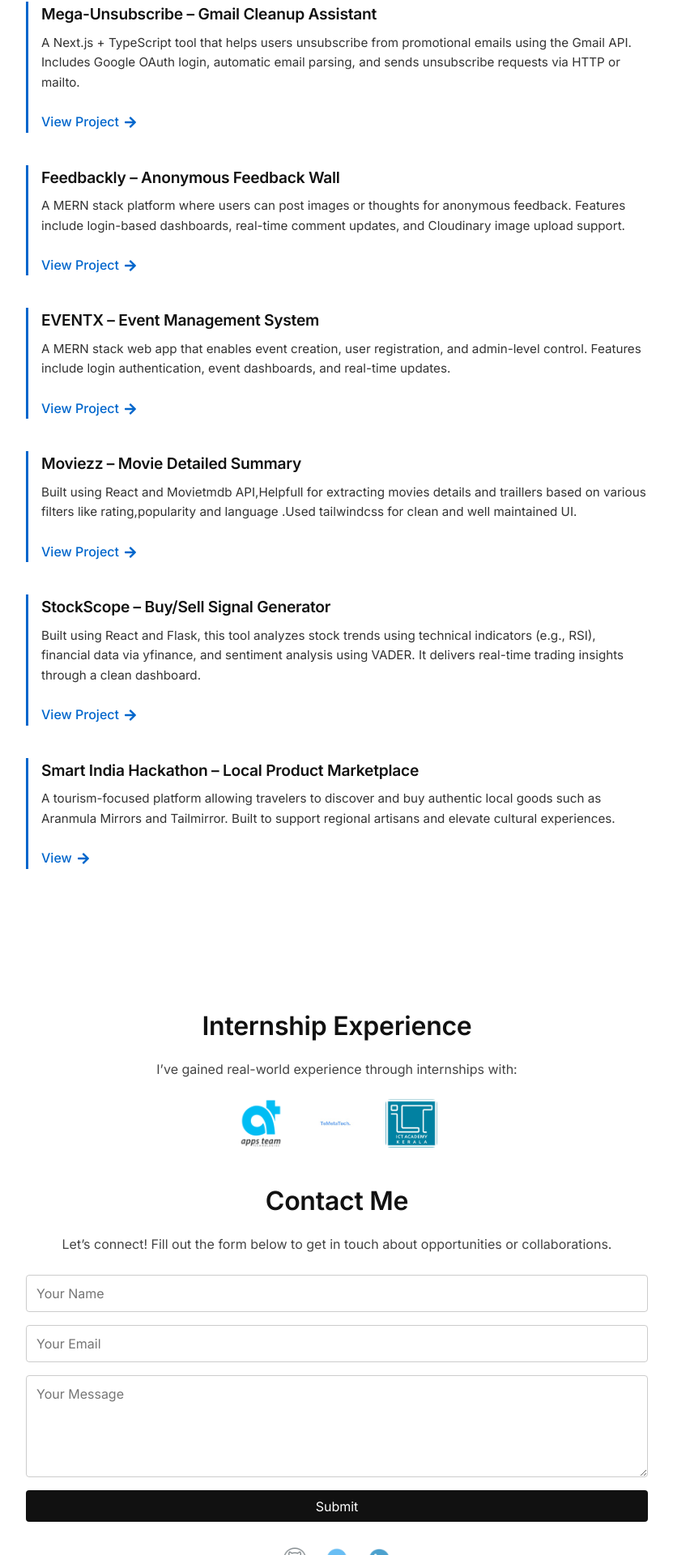
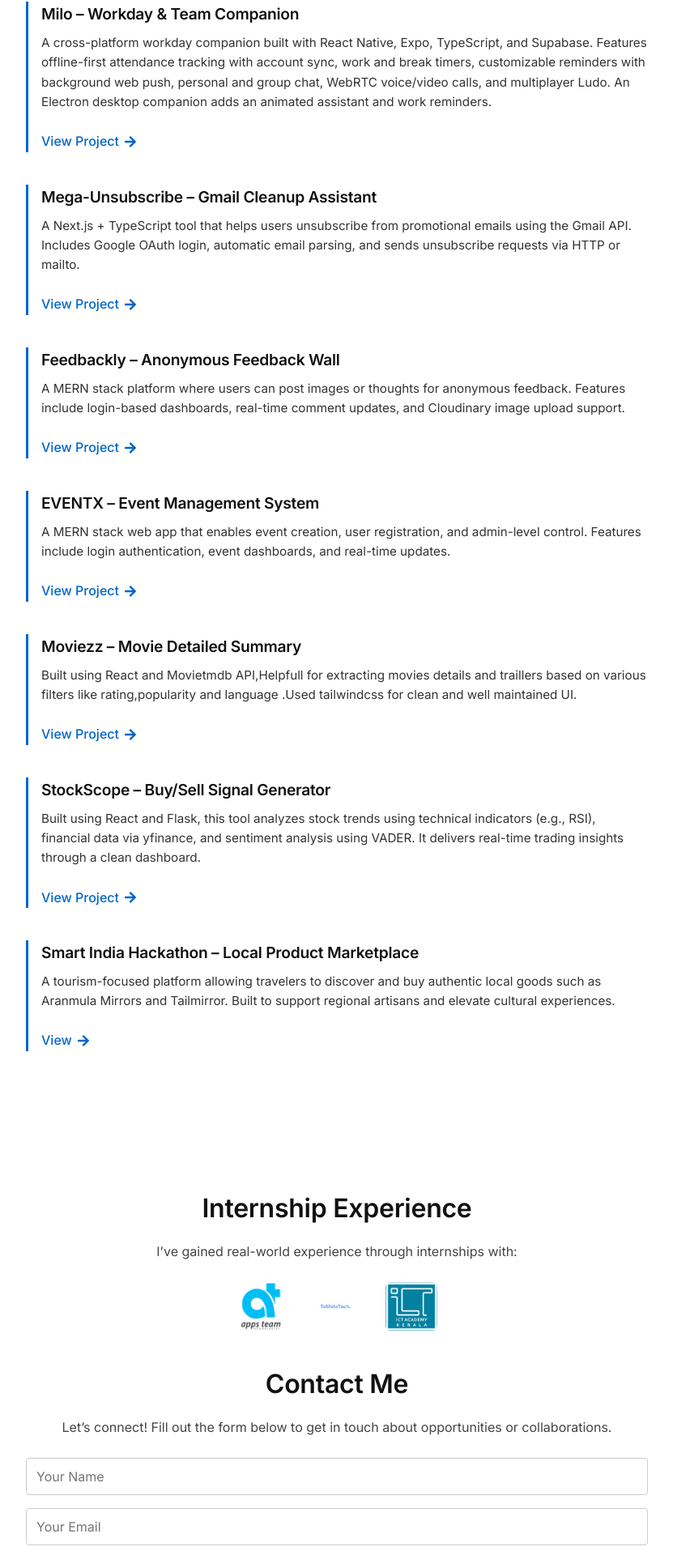
Before and after one commit to sharjicodes/SharjithAportfolio, a React (Create React App) app: page / in a window 1280 px wide. Shown: the part 627-2547 px from the top of the page at 81% size, without its empty margins (224-1055 px from the left). Built offline with nearby package versions, Linux system fonts and the light colour scheme.

Commit message:
Add Milo portfolio project and improve contact form

```diff
--- a/src/components/Contact/contact.css
+++ b/src/components/Contact/contact.css
@@ -57,6 +57,29 @@
   font-size: 1rem;
 }
 
+.contactForm button:disabled {
+  cursor: wait;
+  opacity: 0.7;
+}
+
+.contactFormStatus {
+  margin: 0;
+  padding: 0.85rem 1rem;
+  border-radius: 8px;
+  text-align: left;
+  overflow-wrap: anywhere;
+}
+
+.contactFormStatus.success {
+  color: #155b35;
+  background: #e8f7ee;
+}
+
+.contactFormStatus.error {
+  color: #8b1e1e;
+  background: #fff0f0;
+}
+
 .socialLinks {
   display: flex;
   justify-content: center;
--- a/src/components/Contact/contact.js
+++ b/src/components/Contact/contact.js
@@ -1,5 +1,5 @@
 import './contact.css';
-import React, { useRef } from 'react';
+import React, { useRef, useState } from 'react';
 import emailjs from '@emailjs/browser';
 
 import githubIcon from '../../assets/github.png';
@@ -10,17 +10,34 @@ import ictIcon from '../../assets/ICT_Academy_Kerala.png';
 import appsIcon from '../../assets/AppsIcon.png';
 const Contact = () => {
   const form = useRef();
+  const [sending, setSending] = useState(false);
+  const [sendStatus, setSendStatus] = useState({ type: '', message: '' });
 
-  const sendEmail = (e) => {
+  const sendEmail = async (e) => {
     e.preventDefault();
-    emailjs.sendForm('service_v07kger', 'template_pzq5zql', form.current, 'QFo9nBF16Tsel_NLT')
-      .then((result) => {
-        console.log(result.text);
-        e.target.reset();
-        alert('Email Sent!');
-      }, (error) => {
-        console.log(error.text);
+    if (sending) return;
+
+    setSending(true);
+    setSendStatus({ type: '', message: '' });
+
+    try {
+      await emailjs.sendForm('service_v07kger', 'template_pzq5zql', form.current, 'QFo9nBF16Tsel_NLT');
+      form.current.reset();
+      setSendStatus({ type: 'success', message: 'Thanks for reaching out. Your message was sent successfully.' });
+    } catch (error) {
+      const detail = error?.text || error?.message || 'EmailJS did not provide an error description.';
+      const statusCode = error?.status ? ` (error ${error.status})` : '';
+      console.error('EmailJS contact form error:', error);
+      const isGmailAuthorizationError = error?.status === 412 && /Gmail_API:\s*(Invalid grant|Request had insufficient authentication scopes)/i.test(detail);
+      setSendStatus({
+        type: 'error',
+        message: isGmailAuthorizationError
+          ? 'Your message could not be sent. EmailJS’s Gmail connection is missing permission to send email. Reconnect Gmail in EmailJS → Email Services → service_v07kger and approve “Send email on your behalf,” then test the service and try again.'
+          : `Your message could not be sent${statusCode}. ${detail} Check that the EmailJS service and template are active and that this site’s domain is allowed.`,
       });
+    } finally {
+      setSending(false);
+    }
   };
 
   return (
@@ -45,7 +62,12 @@ const Contact = () => {
         <input type="text" name="from_name" placeholder="Your Name" required />
         <input type="email" name="from_email" placeholder="Your Email" required />
         <textarea name="message" rows="5" placeholder="Your Message" required></textarea>
-        <button type="submit">Submit</button>
+        <button type="submit" disabled={sending}>{sending ? 'Sending…' : 'Send Message'}</button>
+        {sendStatus.message && (
+          <p className={`contactFormStatus ${sendStatus.type}`} role={sendStatus.type === 'error' ? 'alert' : 'status'}>
+            {sendStatus.message}
+          </p>
+        )}
       </form>
 
       <div className="socialLinks">
--- a/src/components/Works/works.js
+++ b/src/components/Works/works.js
@@ -9,6 +9,24 @@ const Works = () => {
   <p className="worksDesc">
     A showcase of full-stack and data-driven applications built during academic projects and internships.
   </p>
+
+  <div className="projectContainer">
+    <h3>Milo – Workday &amp; Team Companion</h3>
+    <p>
+      A cross-platform workday companion built with React Native, Expo, TypeScript, and Supabase.
+      Features offline-first attendance tracking with account sync, work and break timers, customizable
+      reminders with background web push, personal and group chat, WebRTC voice/video calls, and
+      multiplayer Ludo. An Electron desktop companion adds an animated assistant and work reminders.
+    </p>
+    <a
+      href="https://office-time-flame.vercel.app/"
+      target="_blank"
+      rel="noopener noreferrer"
+      className="projectLink"
+    >
+      View Project <FaArrowRight />
+    </a>
+  </div>
 
   {/* Project 1: EVENTX */}
 
```
